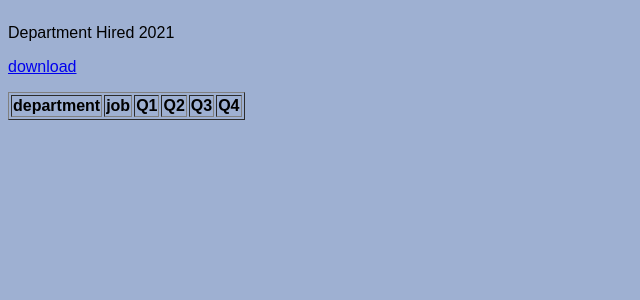
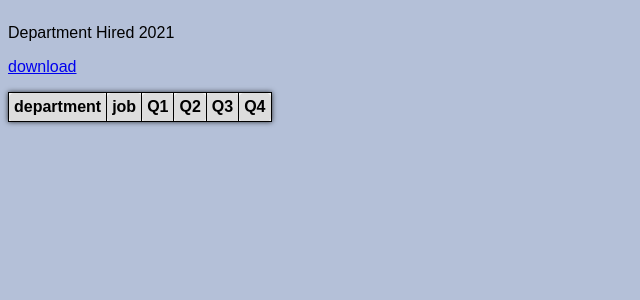
Before and after one commit to dannev96/api_challenge, a Flask app: page /api/stkhldr/hired in a window 1280 px wide. Shown: the top 300 px of the page, without its empty margins (0-640 px from the left). Run offline with Flask 2, Linux system fonts and the light colour scheme; the visitor is signed in with stand-in values (Sample User, id 1); data that the repository does not hold is empty; some libraries are stand-ins or nearby versions.

```diff
--- a/src/app.py
+++ b/src/app.py
@@ -574,4 +574,4 @@ if __name__ == '__main__':
     app.register_error_handler(401, status_401)
     app.register_error_handler(404, status_404)
     #app.register_error_handler(404, pagina_no_encontrada)
-    app.run()
+    app.run(host='0.0.0.0', port=5000)
--- a/src/static/style.css
+++ b/src/static/style.css
@@ -5,7 +5,7 @@
 }
 
 body {
-    background-color: #9eb0d2;
+    background-color: #b4c0d8;
     align-content: center;
     font-family: sans-serif
 }
@@ -17,3 +17,36 @@ p {
 input {
     font-family: sans-serif;
 }
+table {
+    border-collapse: collapse;
+    background-color: #f5f5f5;
+    box-shadow: 0px 0px 5px 0px rgba(0,0,0,0.75);
+  }
+
+  th, td {
+    border: 1px solid black;
+    padding: 5px;
+    border-radius: 5px;
+  }
+
+  th {
+    background-color: #dddddd;
+  }
+
+  tr {
+    transition: all 0.5s;
+  }
+
+  tr:hover {
+    background-color: #ffffff;
+  }
+
+  td {
+    transition: all 0.5s;
+  }
+
+  td:hover {
+    background-color: #ffffff;
+    box-shadow: 0px 0px 5px 0px rgba(0,0,0,0.75);
+    transform: scale(1.1);
+  }
--- a/src/templates/base.html
+++ b/src/templates/base.html
@@ -11,6 +11,7 @@
     <link href="https://cdn.jsdelivr.net/npm/bootstrap@5.1.0/dist/css/bootstrap.min.css" rel="stylesheet"
         integrity="sha384-KyZXEAg3QhqLMpG8r+8fhAXLRk2vvoC2f3B09zVXn8CA5QIVfZOJ3BCsw2P0p/We" crossorigin="anonymous">
     <!-- Custom CSS -->
+    <link rel="stylesheet" type="text/css" href="/static/style.css" >
     {% block customCSS %}
     {% endblock %}
 </head>
--- a/src/templates/home.html
+++ b/src/templates/home.html
@@ -5,7 +5,7 @@
 {% block body %}
 <h1>Welcome, {{ current_user.fullname }}</h1>
 <p>Links:</p>
-<p><a href="http://localhost:5000/api/stkhldr/department_hired?year=2021&mean=lower">department_hired</a>
+<p><a href="http://localhost:5000/api/stkhldr/department_hired?year=2021&mean=upper">department_hired</a>
 <br>Allowed values:
 <br>year = '2020','2021','2022',etc.
 <br>mean = 'lower','upper','all'</p>
--- a/src/templates/simple.html
+++ b/src/templates/simple.html
@@ -5,7 +5,7 @@
     <P><a href={{ url_base }}>download</a></P>
     <meta charset="UTF-8">
     <title>Department Hired {{year}}</title>
-    <link rel="stylesheet" href="/static/style.css" >
+    <link rel="stylesheet" type="text/css" href="/static/style.css" >
 </head>
 <body class="text-center">
 
```
Also changed, not shown: README.md, home.png (added), login.png (added), loginhtml.png (added), reporte1.png (added), reporte2.png (added), 7 other files.
